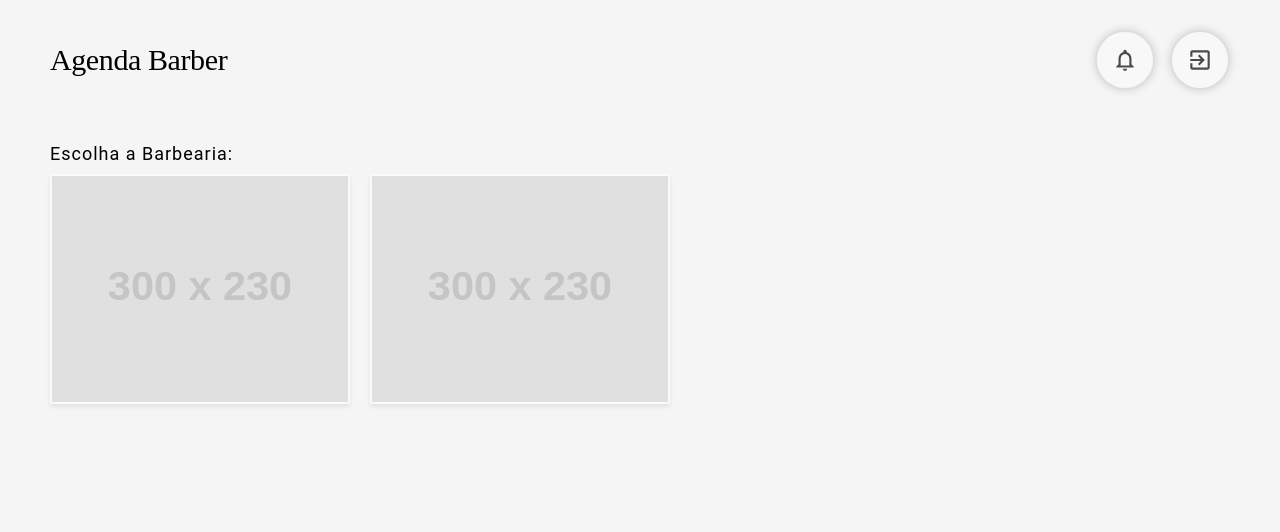
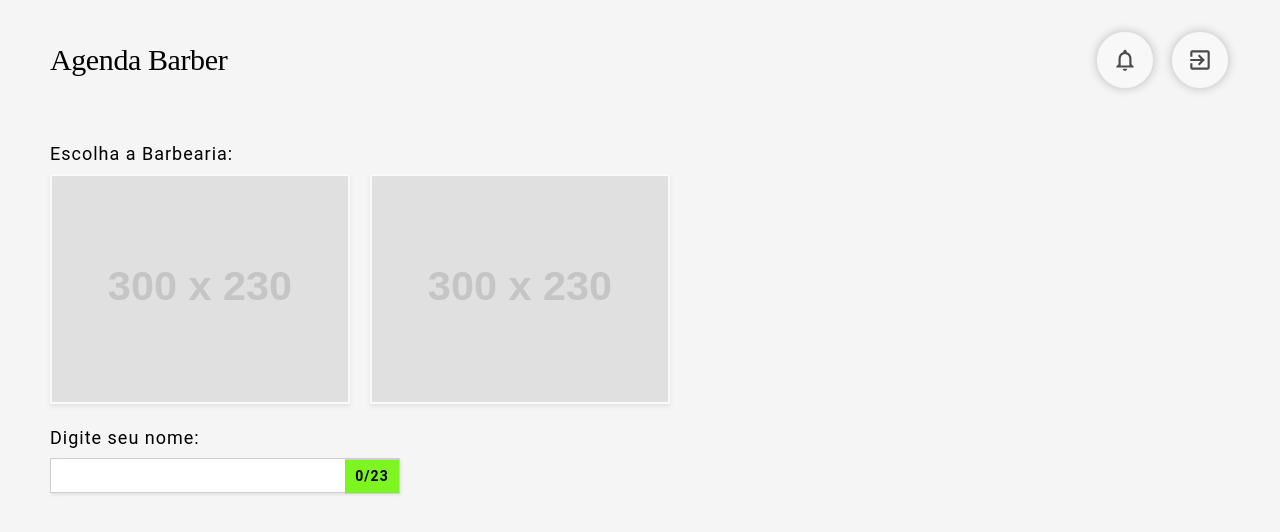
Before and after one commit to riancarlosdev/agenda-barber, a React (Vite) app: page / in a window 1280 px wide. Shown: the top 532 px of the page. Built offline with nearby package versions, Linux system fonts and the light colour scheme.

Commit message:
add step what's name

```diff
--- a/src/Pages/Home/index.tsx
+++ b/src/Pages/Home/index.tsx
@@ -1,10 +1,13 @@
 import { MaxWidthComponent } from '@components/Global/MaxWidth';
 import { HeaderComponent } from '@components/Header';
 import { SectionComponent } from '@components/Section';
+import { useState } from 'react';
 import { StepSelectBarbersComponent } from './Steps/Barbers';
-import { WapperContainer } from './styles';
+import { WapperContainer, WapperInputName, Input, WapperTotalLength } from './styles';
 
 export const HomePage: React.FC = (): JSX.Element => {
+  const [lengthInputName, setLengthInputName] = useState<number>(0);
+
   return (
     <MaxWidthComponent>
       <WapperContainer>
@@ -13,6 +16,13 @@ export const HomePage: React.FC = (): JSX.Element => {
         <SectionComponent title='Escolha a Barbearia:'>
           <StepSelectBarbersComponent />
         </SectionComponent>
+
+        <SectionComponent title='Digite seu nome:'>
+          <WapperInputName>
+            <Input maxLength={23} onChange={(e) => setLengthInputName(e.target.value.length)} />
+            <WapperTotalLength status={lengthInputName}>{lengthInputName}/23</WapperTotalLength>
+          </WapperInputName>
+        </SectionComponent>
       </WapperContainer>
     </MaxWidthComponent>
   );
--- a/src/Pages/Home/styles.tsx
+++ b/src/Pages/Home/styles.tsx
@@ -1,3 +1,65 @@
-import styled from 'styled-components';
+import styled, { css } from 'styled-components';
 
 export const WapperContainer = styled.div``;
+
+// STEP YOUR NAME
+export const WapperInputName = styled.label`
+  max-width: 350px;
+  width: 100%;
+  position: relative;
+`;
+
+export const Input = styled.input`
+  outline: none;
+  border: none;
+
+  max-width: 350px;
+  width: 100%;
+
+  height: 35px;
+  padding-left: 10px;
+  border: 1px solid #cecece;
+  box-shadow: 1px 2px 3px #e3e3e3;
+
+  font-size: 17px;
+`;
+
+export const WapperTotalLength = styled.div<{ status?: number }>`
+  position: absolute;
+  width: 55px;
+  height: 35px;
+
+  letter-spacing: 1px;
+  font-weight: 600;
+  font-size: 14px;
+
+  ${({ status }) => {
+    if (status && status > 20) {
+      return css`
+        background: #ff0f0f;
+        color: #fff;
+      `;
+    }
+    if (status && status >= 11) {
+      return css`
+        background: #cb9200;
+      `;
+    }
+    if ((status && status < 11) || status === 0) {
+      return css`
+        background: #7df521;
+      `;
+    }
+  }}
+
+  display: flex;
+  justify-content: center;
+  align-items: center;
+
+  top: -8px;
+  right: 0;
+
+  border-top: 1px solid #cecece;
+  border-bottom: 1px solid #cecece;
+  border-right: 1px solid #cecece;
+`;
```
